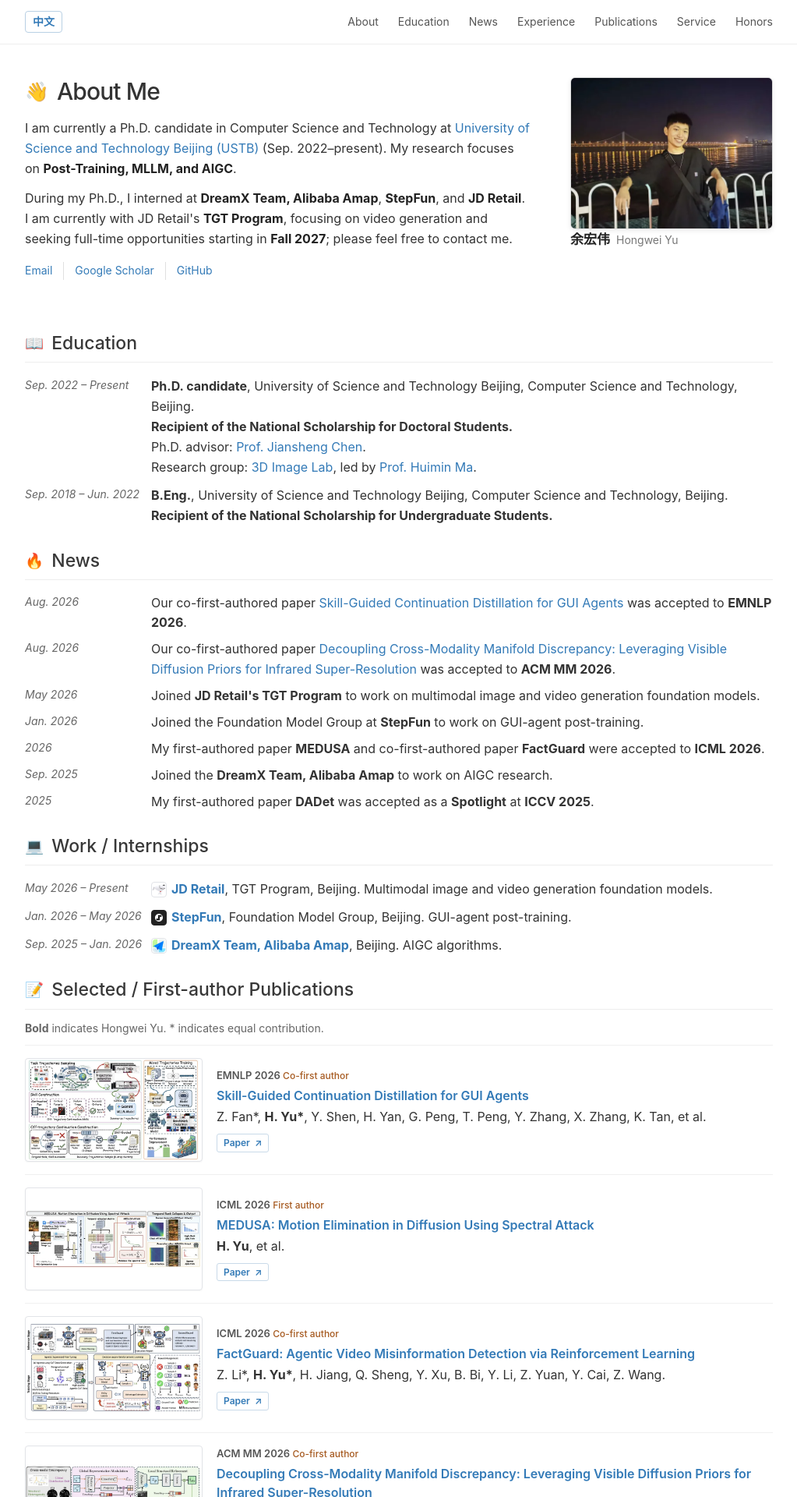
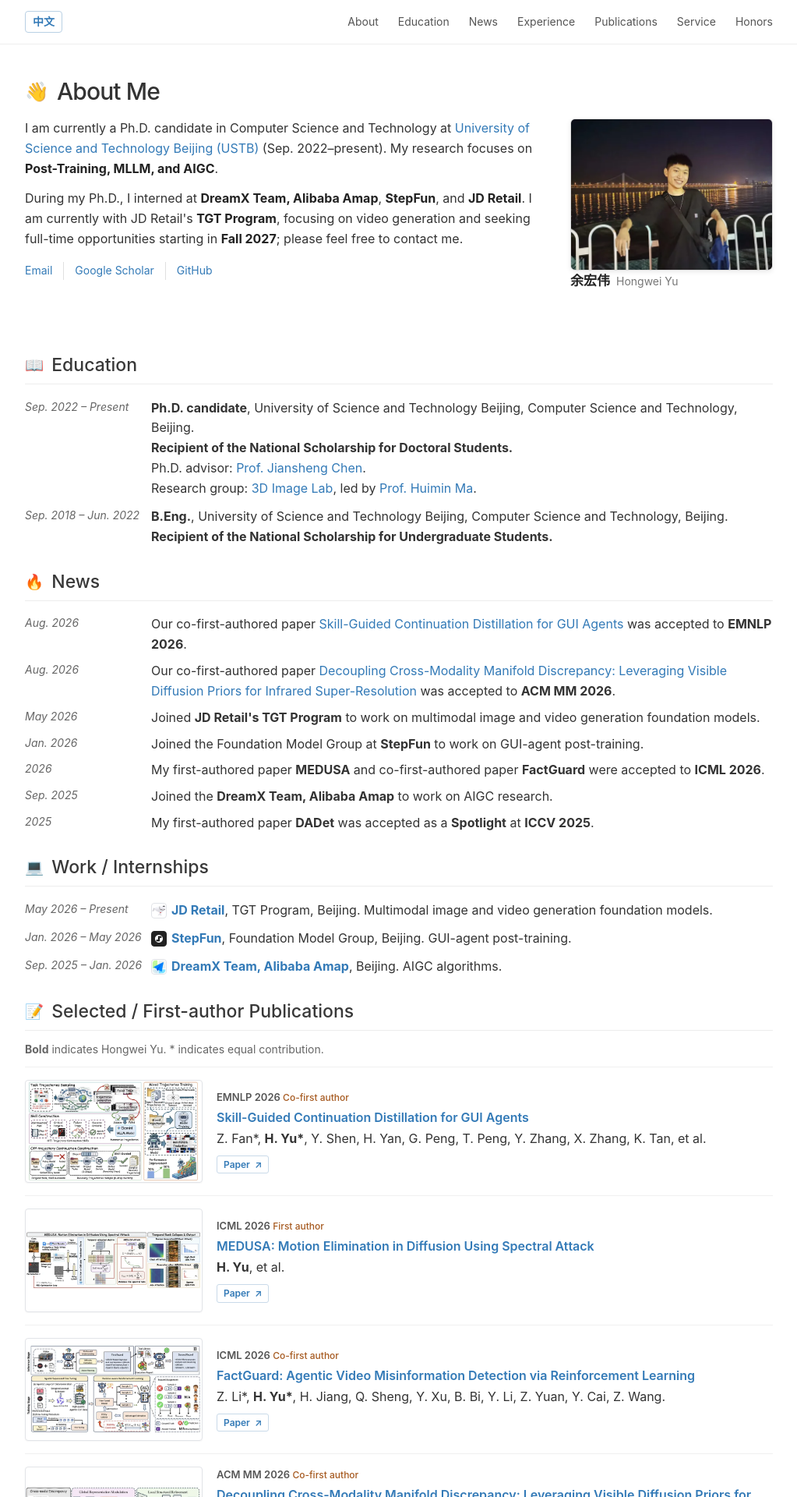
Before and after one commit to yuhongwei22/yuhongwei22.github.io, a Jekyll site: the page built from _pages/en.md, in a window 1280 px wide. Shown: the top 1920 px of the page at 78% size, without its empty margins (128-1151 px from the left). Built offline with Jekyll 4.4.1, drawn with Linux system fonts in a browser that asks for light colours; a style sheet for code colours, icons or effects is not loaded.

Commit message:
Wrap introduction text around profile image

```diff
--- a/_pages/en.md
+++ b/_pages/en.md
@@ -11,13 +11,13 @@ redirect_from:
 <section class="academic-intro" id="about">
   <div class="academic-intro__copy">
     <h1><span class="academic-intro__icon" aria-hidden="true">👋</span> About Me</h1>
+    <div class="academic-profile">
+      <img class="academic-avatar" src="{{ site.baseurl }}/images/person.webp" alt="Hongwei Yu" width="260" height="195" decoding="async">
+      <p class="academic-profile__name"><strong>余宏伟</strong><span>Hongwei Yu</span></p>
+    </div>
     <p>I am currently a Ph.D. candidate in Computer Science and Technology at <a href="https://www.ustb.edu.cn/">University of Science and Technology Beijing (USTB)</a> (Sep. 2022–present). My research focuses on <strong>Post-Training, MLLM, and AIGC</strong>.</p>
     <p>During my Ph.D., I interned at <strong>DreamX Team, Alibaba Amap</strong>, <strong>StepFun</strong>, and <strong>JD Retail</strong>. I am currently with JD Retail's <strong>TGT Program</strong>, focusing on video generation and seeking full-time opportunities starting in <strong>Fall 2027</strong>; please feel free to contact me.</p>
     <p class="academic-links"><a href="mailto:yuhongwei22@xs.ustb.edu.cn">Email</a><a href="https://scholar.google.com/citations?hl=zh-CN&amp;user=cDidt64AAAAJ">Google Scholar</a><a href="https://github.com/yuhongwei22">GitHub</a></p>
-  </div>
-  <div class="academic-profile">
-    <img class="academic-avatar" src="{{ site.baseurl }}/images/person.webp" alt="Hongwei Yu" width="260" height="195" decoding="async">
-    <p class="academic-profile__name"><strong>余宏伟</strong><span>Hongwei Yu</span></p>
   </div>
 </section>
 
--- a/assets/css/main.scss
+++ b/assets/css/main.scss
@@ -282,13 +282,14 @@ body.academic-home { min-height:100vh; margin:0; padding:0; color:#333; backgrou
 .academic-nav .academic-language-switch { margin-right:auto; padding:4px 9px; color:#337ab7; border:1px solid #b9d0e4; border-radius:4px; font-weight:600; line-height:1.25; }
 .academic-nav .academic-language-switch:hover { color:#245580; border-color:#82b1d4; background:#f6faff; }
 
-.academic-intro { display:grid; grid-template-columns:minmax(0,1fr) 270px; align-items:start; gap:42px; padding:42px 0 30px; }
+.academic-intro { padding:42px 0 30px; }
 .academic-intro__copy { min-width:0; }
+.academic-intro__copy::after { display:table; clear:both; content:""; }
 .academic-intro h1 { margin:0 0 17px; color:#333; font-size:30px; font-weight:550; letter-spacing:-.03em; line-height:1.2; }
 .academic-intro__icon { margin-right:4px; font-size:.82em; vertical-align:2px; }
 .academic-intro p { margin:0 0 12px; }
 .academic-intro strong { color:#222; }
-.academic-profile { width:260px; justify-self:end; }
+.academic-profile { float:right; width:260px; margin:0 0 12px 42px; }
 .academic-avatar { display:block; width:260px; height:195px; margin:0; border:1px solid #ddd; border-radius:6px; object-fit:cover; object-position:center center; box-shadow:0 2px 6px rgba(0,0,0,.08); }
 .academic-profile__name { display:flex; align-items:baseline; gap:8px; margin:9px 0 0; color:#333; }
 .academic-profile__name strong { font-size:17px; font-weight:650; }
@@ -329,9 +330,9 @@ body.academic-home { min-height:100vh; margin:0; padding:0; color:#333; backgrou
   .academic-nav nav { width:100%; min-width:0; min-height:0; justify-content:flex-start; flex-wrap:wrap; gap:6px 16px; padding:9px 0; }
   .academic-nav a { font-size:13px; }
   .academic-nav .academic-language-switch { margin-right:0; }
-  .academic-intro { grid-template-columns:minmax(0,1fr) 118px; gap:16px; padding-top:26px; }
+  .academic-intro { padding-top:26px; }
   .academic-intro h1 { margin-bottom:13px; font-size:26px; }
-  .academic-profile { width:116px; }
+  .academic-profile { width:116px; margin:0 0 10px 16px; }
   .academic-avatar { width:116px; height:87px; border-radius:5px; }
   .academic-profile__name { display:block; margin-top:6px; line-height:1.25; }
   .academic-profile__name strong,.academic-profile__name span { display:block; font-size:12px; }
@@ -344,9 +345,8 @@ body.academic-home { min-height:100vh; margin:0; padding:0; color:#333; backgrou
 @media (max-width:420px) {
   .academic-nav nav { gap:6px 13px; }
   .academic-nav a { font-size:12px; }
-  .academic-intro { grid-template-columns:minmax(0,1fr) 104px; gap:12px; }
   .academic-intro h1 { font-size:25px; }
-  .academic-profile { width:102px; }
+  .academic-profile { width:102px; margin-left:12px; }
   .academic-avatar { width:102px; height:77px; }
   .academic-profile__name strong,.academic-profile__name span { font-size:11px; }
 }
```
Also changed, not shown: _pages/about.md (+4 -4 lines).
